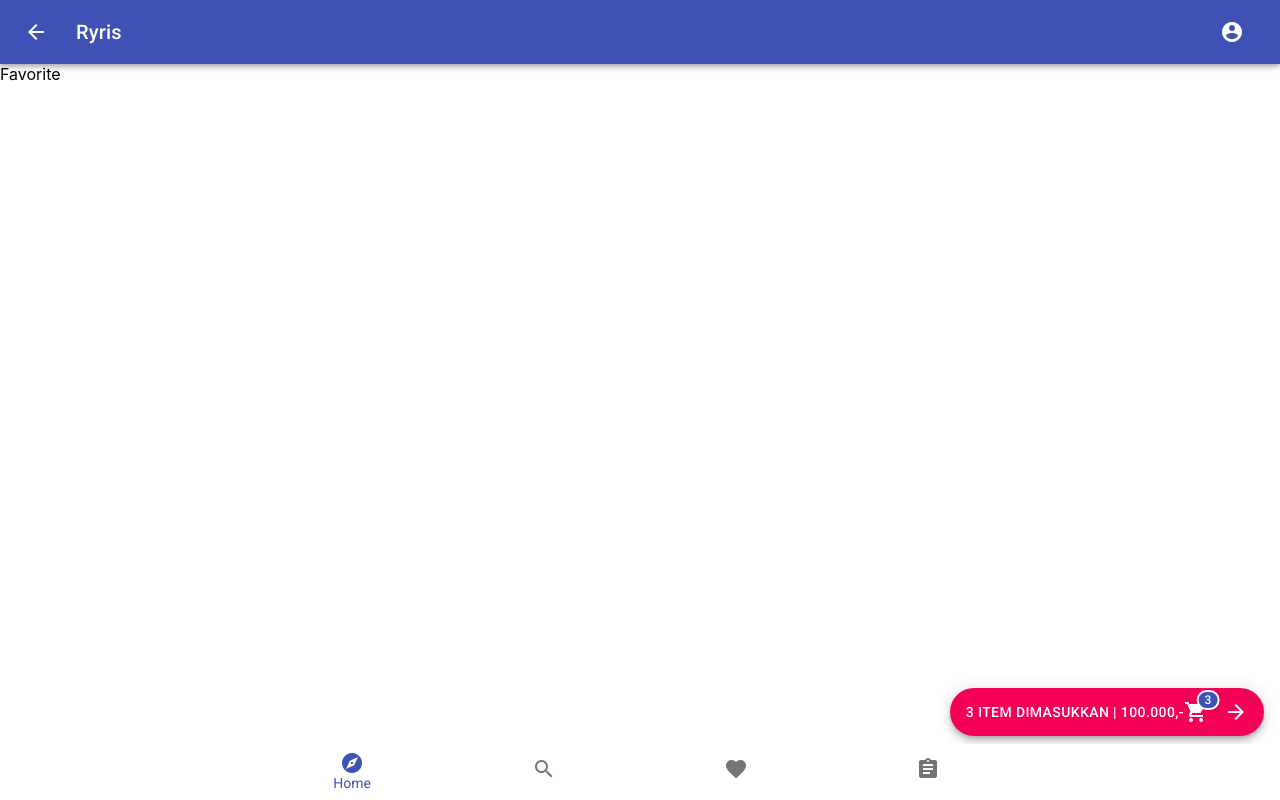
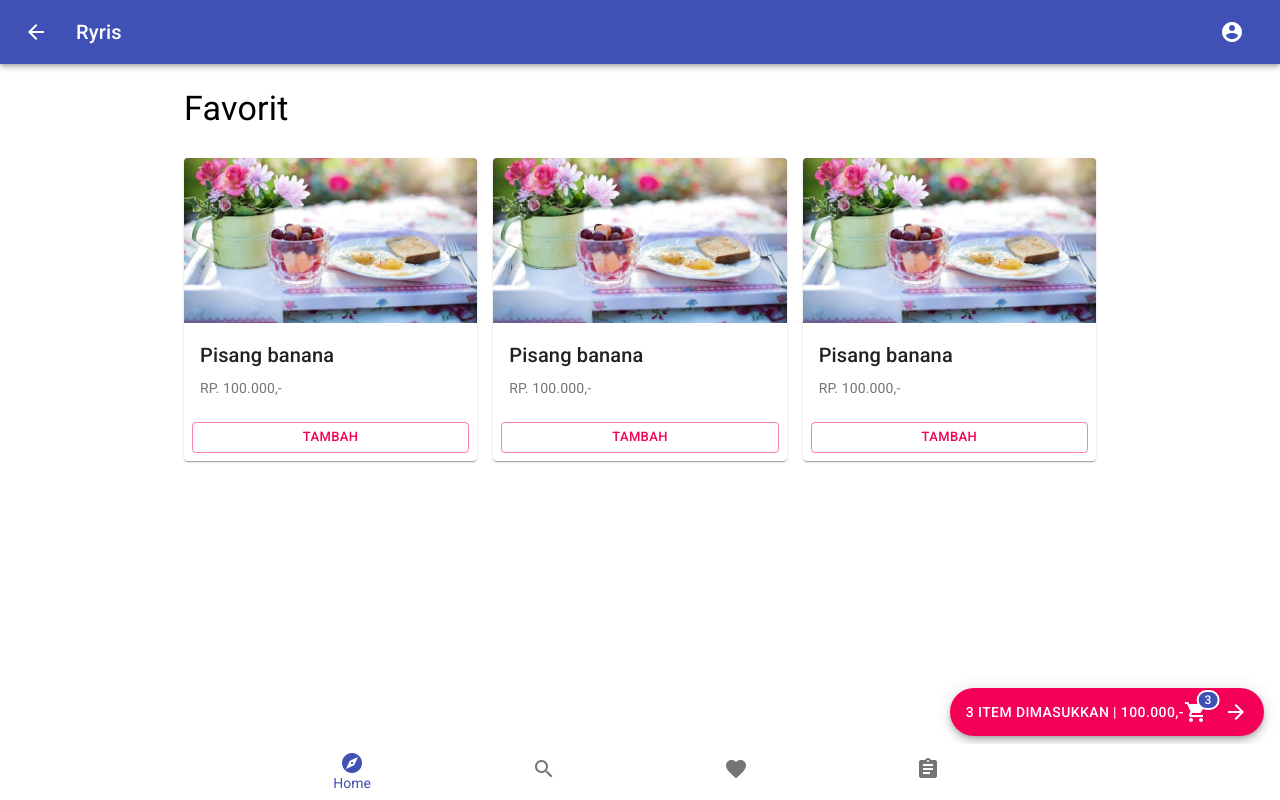
Before and after one commit to ryfazrin/ryris-template, a React (Create React App) app: page /favorite in a window 1280 px wide. Built offline with nearby package versions, Linux system fonts and the light colour scheme.

Commit message:
add favorite Page

```diff
--- /dev/null
+++ b/src/components/favoriteComponents/CardItem.js
@@ -0,0 +1,124 @@
+import {
+  Card,
+  CardActionArea,
+  CardContent,
+  CardMedia,
+  Typography,
+  makeStyles,
+  CardActions,
+  Button,
+  Drawer,
+  Divider,
+  CardHeader
+} from "@material-ui/core";
+import React from "react";
+import clsx from 'clsx';
+import { Link } from 'react-router-dom';
+
+const useStyles = makeStyles(() => ({
+  root: {
+    // maxWidth: 345,
+  },
+  media: {
+    height: '0',
+    paddingTop: '56.25%', // 16:9
+  },
+  list: {
+    width: 250,
+  },
+  fullList: {
+    width: 'auto',
+  },
+}));
+
+function CardItem() {
+  const classes = useStyles();
+
+  const [state, setState] = React.useState({
+    bottom: false,
+  });
+
+  const toggleDrawer = (anchor, open) => (event) => {
+    if (
+      event.type === "keydown" &&
+      (event.key === "Tab" || event.key === "Shift")
+    ) {
+      return;
+    }
+
+    setState({ ...state, [anchor]: open });
+  };
+
+  const list = (anchor) => (
+    <div
+      className={clsx(classes.list, {
+        [classes.fullList]: anchor === 'top' || anchor === 'bottom',
+      })}
+      role="presentation"
+      onClick={toggleDrawer(anchor, false)}
+      onKeyDown={toggleDrawer(anchor, false)}
+    >
+      <Card
+        lassName={classes.cardDrawer}>
+        <CardHeader
+          title="Pisang banana"
+          subheader="September 14, 2021"
+        />
+        <CardMedia
+          className={classes.media}
+          image="images/breakfast.jpg"
+          title="breakfast"
+        />
+        <Divider variant="middle" />
+        <CardContent>
+            <Typography gutterBottom variant="h5" component="h2">
+              Rp. 100.000,-
+            </Typography>
+          </CardContent>
+          <Divider />
+          <CardActions>
+            <Button variant="contained" color="secondary" fullWidth component={Link} to="/cart">
+              Tambah
+            </Button>
+          </CardActions>
+      </Card>
+    </div>
+  );
+
+  return (
+    <Card className={classes.root}>
+      <React.Fragment key="bottom">
+        <CardActionArea onClick={toggleDrawer("bottom", true)}>
+          <CardMedia
+            className={classes.media}
+            image="images/breakfast.jpg"
+            title="breakfast"
+          />
+          <CardContent>
+            <Typography gutterBottom variant="h6">
+              Pisang banana
+            </Typography>
+            <Typography variant="body2" color="textSecondary" component="p">
+              RP. 100.000,-
+            </Typography>
+          </CardContent>
+        </CardActionArea>
+      </React.Fragment>
+
+      <CardActions>
+        <Button variant="outlined" size="small" color="secondary" fullWidth>
+          Tambah
+        </Button>
+      </CardActions>
+
+      <Drawer
+        anchor="bottom"
+        open={state["bottom"]}
+        onClose={toggleDrawer("bottom", false)}>
+        {list('bottom')}
+      </Drawer>
+    </Card>
+  );
+}
+
+export default CardItem;
--- a/src/pages/Favorite.js
+++ b/src/pages/Favorite.js
@@ -1,7 +1,41 @@
+import { Typography, makeStyles, Container, Grid } from "@material-ui/core";
+import CardItem from './../components/favoriteComponents/CardItem';
+
+const useStyles = makeStyles((theme) => ({
+  root: {
+    display: 'flex',
+    flexWrap: 'wrap',
+    marginTop: '1rem',
+    marginBottom: '6rem',
+  },
+}));
+
 function Favorite() {
-    return(
-        <>Favorite</>
-    );
+  const classes = useStyles();
+  const item = [];
+
+  for (let i = 0; i < 3; i++) {
+    item.push(<Grid item md={4} xs={6}><CardItem /></Grid>);
+  }
+
+  return(
+    <Container maxWidth="md">
+      <Grid className={classes.root} container spacing={2}>
+
+        <Grid item xs={12}>
+          <Typography variant="h4" gutterBottom>
+            Favorit
+          </Typography>
+        </Grid>
+
+        <Grid item xs={12}>
+          <Grid container spacing={2} justifyContent="center">
+            {item}
+          </Grid>
+        </Grid>
+      </Grid>
+    </Container>
+  );
 }
 
 export default Favorite;
```
